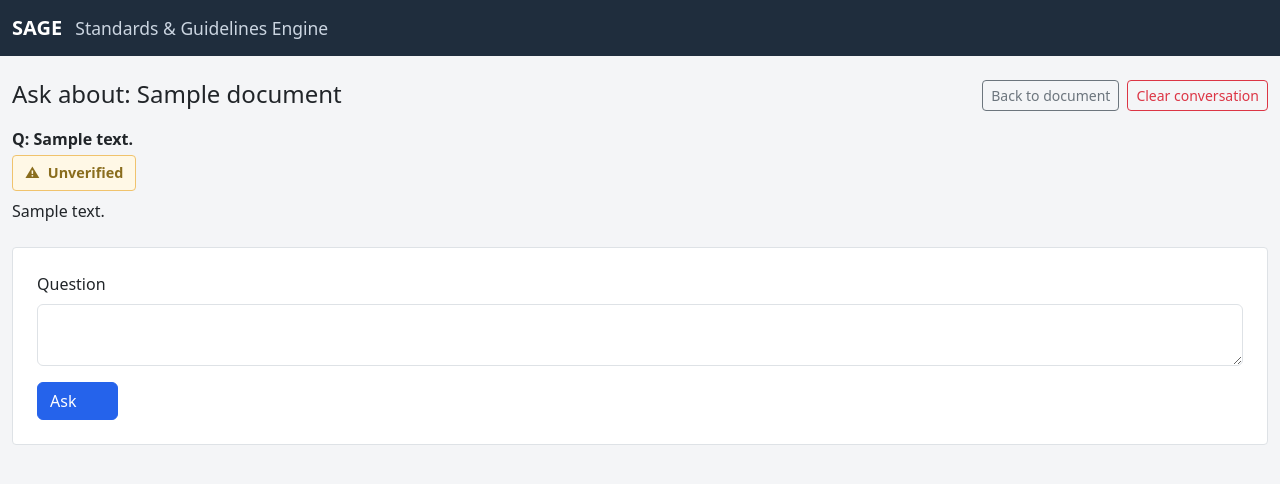
After one commit to raghav-273/sage, a Django app: template apps/portal/templates/portal/document_conversation.html in a window 1280 px wide. The commit adds this page. Shown: the top 484 px of the page. Run offline with Django 5.2, Linux system fonts and the light colour scheme; tables that the repository leaves empty hold one stand-in row (values such as "Sample post"); the template is opened without the code that fills it: values that come from a table or form of the project are taken from there, most other values are stand-ins (such as "Sample title", 1, 10 or a date in 2020); parts of the project's set-up code (start-up, migrations or seed data) failed here and were passed over; some libraries are stand-ins or nearby versions.

Commit message:
feat(portal): add conversation templates

```diff
--- /dev/null
+++ b/apps/portal/templates/portal/_conversation_turn.html
@@ -0,0 +1,21 @@
+{% if error %}
+<div class="alert alert-warning">{{ error }}</div>
+{% elif turn %}
+<div class="conversation-turn mb-3">
+  <p class="fw-semibold mb-1">Q: {{ turn.query_text }}</p>
+  {% if turn.has_valid_citations %}
+  <div class="confidence-badge badge-verified mb-2">
+    <span aria-hidden="true">&#9989;</span> Verified
+  </div>
+  {% elif turn.retrieved_chunk_count > 0 %}
+  <div class="confidence-badge badge-unverified mb-2">
+    <span aria-hidden="true">&#9888;</span> Unverified
+  </div>
+  {% else %}
+  <div class="confidence-badge badge-not-found mb-2">
+    <span aria-hidden="true">&#10060;</span> Not found
+  </div>
+  {% endif %}
+  <p class="mb-0">{{ turn.answer_text }}</p>
+</div>
+{% endif %}
--- /dev/null
+++ b/apps/portal/templates/portal/document_conversation.html
@@ -0,0 +1,38 @@
+{% extends "portal/base.html" %}
+{% block title %}Ask about {{ document.name }}{% endblock %}
+{% block content %}
+<div class="d-flex justify-content-between align-items-start mb-3">
+  <h1 class="h4 mb-0">Ask about: {{ document.name }}</h1>
+  <div class="d-flex gap-2">
+    <a href="{% url 'document-detail-page' document.id %}" class="btn btn-sm btn-outline-secondary">Back to document</a>
+    <form method="post" action="{% url 'document-conversation-clear' document.id %}" class="mb-0">
+      {% csrf_token %}
+      <button type="submit" class="btn btn-sm btn-outline-danger">Clear conversation</button>
+    </form>
+  </div>
+</div>
+
+<div id="conversation-turns" class="mb-4">
+  {% for turn in turns %}
+    {% include "portal/_conversation_turn.html" %}
+  {% empty %}
+  <p class="text-muted">No questions asked yet in this session.</p>
+  {% endfor %}
+</div>
+
+<div class="sage-card p-4">
+  <form hx-post="{% url 'document-conversation-submit' document.id %}"
+        hx-target="#conversation-turns" hx-swap="beforeend" hx-indicator="#ask-spinner"
+        hx-on::after-request="this.reset()">
+    {% csrf_token %}
+    <div class="mb-3">
+      <label for="id_query" class="form-label">Question</label>
+      <textarea name="query" id="id_query" class="form-control" rows="2" required></textarea>
+    </div>
+    <button type="submit" class="btn btn-primary">
+      Ask
+      <span id="ask-spinner" class="spinner-border spinner-border-sm htmx-indicator ms-2"></span>
+    </button>
+  </form>
+</div>
+{% endblock %}
```
Also changed, not shown: apps/portal/templates/portal/document_detail.html (+7 -2 lines).
